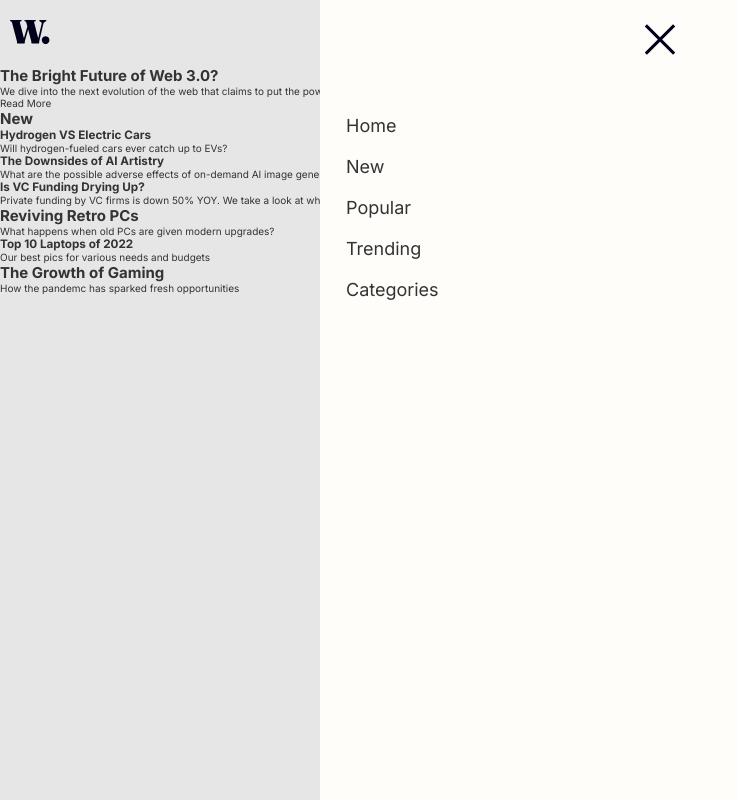
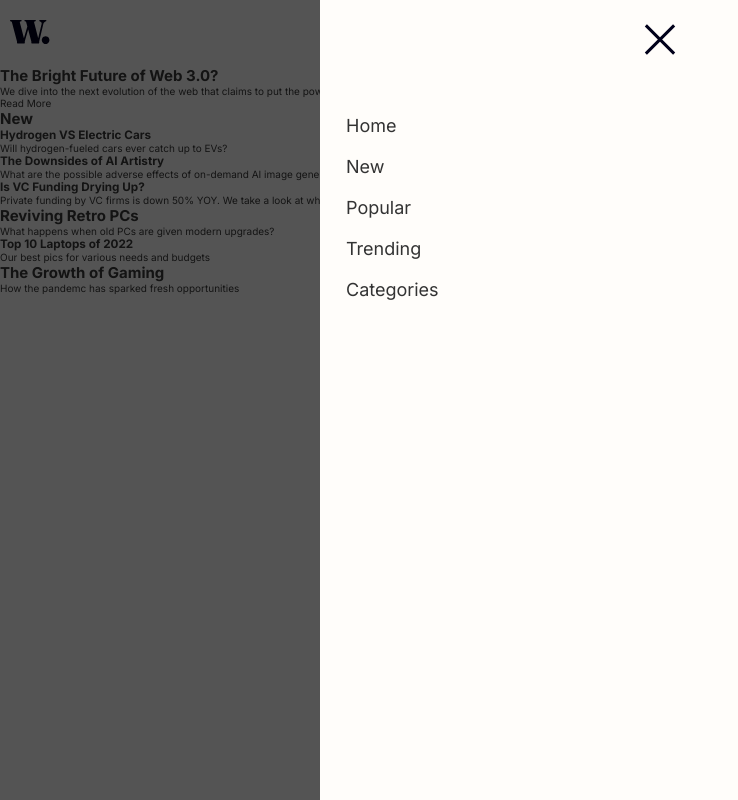
Before and after one commit to okayda/news-homepage, a plain HTML site: page index.html in a window 1280 px wide. Both pictures are taken after a click on the button 1257 px from the left and 33 px from the top of the page. Shown: the whole page, without its empty margins (0-738 px from the left). Drawn offline with Linux system fonts and the light colour scheme; files whose address does not match are found by name.

Commit message:
Add overlay with functionality

```diff
--- a/css/reset.css
+++ b/css/reset.css
@@ -14,6 +14,9 @@ html {
 }
 
 body {
+  overflow-x: hidden;
+  height: 100vh;
+
   background-color: #e6e6e6;
   box-sizing: border-box;
   font-family: "Inter", sans-serif;
--- a/css/style.css
+++ b/css/style.css
@@ -1,3 +1,21 @@
+/* Random classes [#0] */
+.container {
+  position: relative;
+}
+
+.overlay {
+  cursor: pointer;
+  display: none;
+  position: fixed;
+  z-index: 10;
+  top: 0;
+  left: 0;
+  height: 100vh;
+  width: 100%;
+  background: #000000a1;
+}
+/* =========================== */
+
 /* Header styles [#1] */
 header {
   position: relative;
@@ -29,6 +47,7 @@ header {
   position: absolute;
   top: 0;
   right: 0;
+  z-index: 20;
   transform: translateX(100%);
   transition: all 0.4s ease-in-out;
 
--- a/index.html
+++ b/index.html
@@ -19,6 +19,8 @@
   </head>
   <body>
     <div class="container">
+      <div class="overlay"></div>
+
       <header>
         <a href="#">
           <img src="./assets/logo.svg" alt="Logo" class="header-logo-img" />
--- a/js/script.js
+++ b/js/script.js
@@ -2,10 +2,17 @@
 
 document.querySelector(".header-button").addEventListener("click", function () {
   document.querySelector("header").classList.add("active-header-nav");
+  document.querySelector(".overlay").style.display = "block";
 });
 
 document
   .querySelector(".main-nav-button")
   .addEventListener("click", function () {
     document.querySelector("header").classList.remove("active-header-nav");
+    document.querySelector(".overlay").style.display = "none";
   });
+
+document.querySelector(".overlay").addEventListener("click", function () {
+  document.querySelector("header").classList.remove("active-header-nav");
+  document.querySelector(".overlay").style.display = "none";
+});
```
